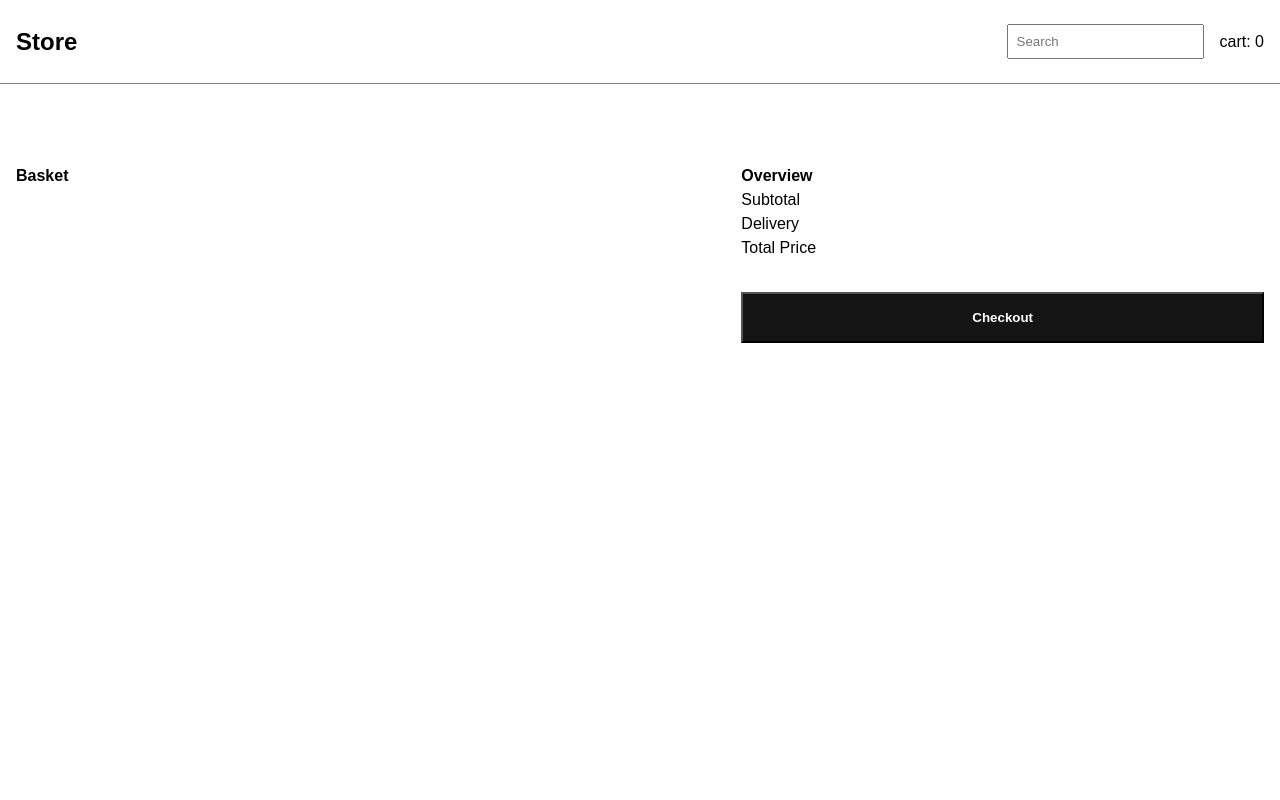
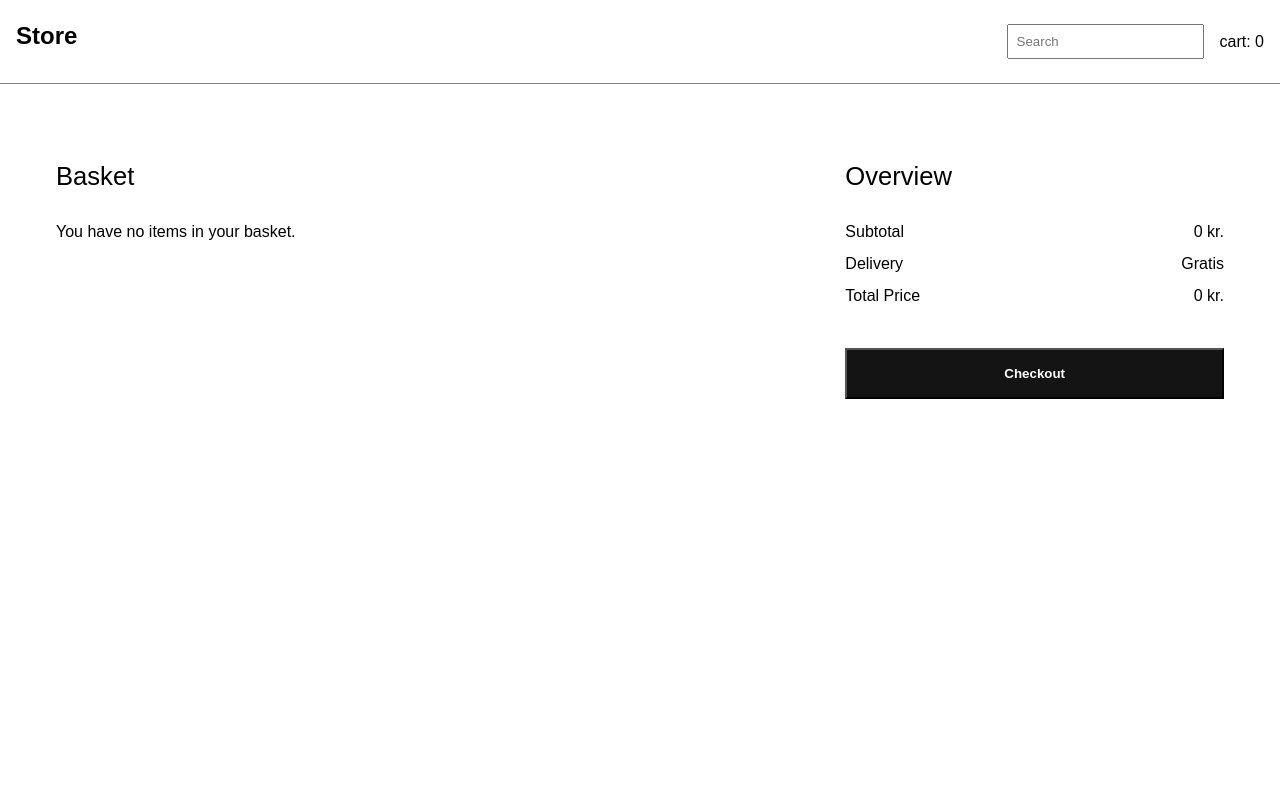
Before and after one commit to gfox0104/ecommerce-app-ms-sql-net-react, a React (Create React App) app in the folder client/: page /cart in a window 1280 px wide. Shown: the top 800 px of the page. Built offline with nearby package versions, Linux system fonts and the light colour scheme.

Commit message:
calculate price of cart items

```diff
--- a/client/src/App.js
+++ b/client/src/App.js
@@ -28,7 +28,7 @@ function App() {
         <Route path="/:id" element={<ProductPage addToCart={addToCart} />} />
         <Route path="/cart" element={<CartPage cart={cart}/>} />
       </Routes>
-      <Footer></Footer>
+      <Footer />
     </>
   );
 }
--- a/client/src/components/CartItem.js
+++ b/client/src/components/CartItem.js
@@ -9,11 +9,15 @@ function CartItem({product}) {
         <img src={mainImg} alt={product.model} />
       </ItemImage>
       <ItemInfo>
-        <h3>{product.brand} {product.model}</h3>
-        <p>Color: {product.color}</p>
-        <p>Size: {product.selectedSize}</p>
-        <p>Quantity: {product.quantity}</p>
-        <p>{product.price} kr</p>
+        <ItemDetails>
+          <h3>{product.brand} {product.model}</h3>
+          <p>Color: {product.color}</p>
+          <p>Size: {product.selectedSize}</p>
+          <p>Quantity: {product.quantity}</p>
+        </ItemDetails>
+        <ItemPrice>
+          <p>{product.price} kr.</p>
+        </ItemPrice>
       </ItemInfo>
     </StyledCartItem>
   )
@@ -38,9 +42,23 @@ img{
 }
 `
 const ItemInfo = styled.div`
+display: flex;
+justify-content: space-between;
 width: 70%;
 h3{
   font-size: 1rem;
+  font-weight: 500;
+}
+p{
+    color: var(--color-text)
+  }
+`
+
+const ItemDetails = styled.div`
+`
+const ItemPrice = styled.div`
+p{
+  color: black;
 }
 `
 
--- a/client/src/pages/CartPage.js
+++ b/client/src/pages/CartPage.js
@@ -1,5 +1,5 @@
 import React,{ useEffect} from 'react'
-import { Container } from '../styles/styles.js';
+import { Container, About } from '../styles/styles.js';
 import styled from 'styled-components';
 import CartItem from "../components/CartItem";
 
@@ -15,10 +15,18 @@ function CartPage({cart}) {
 
   const cartArray = Object.values(cartObject);
 
+  const totalSum = cartArray.reduce((acc, product) => {
+    return acc + (product.price * product.quantity);
+  }, 0);
+  const deliveryPrice = 0 ;
+
   return (
     <StyledCart>
       <Basket>
         <h4>Basket</h4>
+        {cartArray.length === 0 ? (
+          <p>You have no items in your basket.</p>
+          ) : (
           <ul>
               {cartArray.map((product, index) => (
             <li key={index}>
@@ -26,18 +34,22 @@ function CartPage({cart}) {
               </li>
             ))}
           </ul>
+        )}
       </Basket>
       <Overview>
         <h4>Overview</h4>
-        <Subtotal>
-          <p>Subtotal</p>
-        </Subtotal>
-        <Delivery>
+        <Cost>
+          Subtotal
+          <p>{totalSum} kr.</p>
+        </Cost>
+        <Cost>
           <p>Delivery</p>
-        </Delivery>
-        <TotalPrice>
+          <p>{deliveryPrice ? deliveryPrice + " kr." : "Gratis"}</p>
+        </Cost>
+        <Cost>
         <p>Total Price</p>
-        </TotalPrice>
+        <p>{totalSum + deliveryPrice} kr.</p>
+        </Cost>
         <CheckoutButton>Checkout</CheckoutButton>
       </Overview>
     </StyledCart>
@@ -46,24 +58,24 @@ function CartPage({cart}) {
 
 
 const StyledCart = styled(Container)`
-  align-items: flex-start;
+max-width: 1200px;
   @media (max-width: 850px) {
   display: block;
 }
 `
 const Basket = styled.div`
-flex: 2 1 40rem;
+flex: 2;
 `
-const Overview = styled.div`
-flex: 1 2 30rem;
-`
-const Subtotal = styled.div`
-`
-const Delivery = styled.div`
+const Overview = styled(About)`
   flex: 1;
 `
-const TotalPrice = styled.div`
-`
+
+const Cost = styled.div`
+  margin-bottom: 0.5rem;
+  width: 100%;
+  display: flex;
+  justify-content: space-between;
+`;
 
 const CheckoutButton = styled.button`
 `
--- a/client/src/pages/ProductPage.js
+++ b/client/src/pages/ProductPage.js
@@ -33,7 +33,7 @@ function ProductDetail(props ) {
   return (
     <>
       {product && (
-        <StyledProductDetail>
+        <StyledProductPage>
           <ProductImages>
             <img src={product.images} alt="" />
           </ProductImages>
@@ -63,14 +63,13 @@ function ProductDetail(props ) {
             <Button onClick={handleAddToCart}>Add to Basket</Button>
             <p>{product.description}</p>
           </ProductInfo>
-        </StyledProductDetail>
+        </StyledProductPage>
       )}
     </>
   );
 }
 
-const StyledProductDetail = styled(Container)`
-  align-items: flex-start;
+const StyledProductPage = styled(Container)`
   @media (max-width: 850px) {
     display: block;
   }
--- a/client/src/styles/GlobalStyles.js
+++ b/client/src/styles/GlobalStyles.js
@@ -30,6 +30,11 @@ const GlobalStyles = createGlobalStyle`
   h3{
     font-size: 1.6rem;
   }
+  h4{
+    font-size: 1.6rem;
+    font-weight: lighter;
+    margin-bottom: 2rem;
+  }
   p{
     font-size: 1rem; // clamp(1rem, 1vw + 1rem, 3rem)
   }
--- a/client/src/styles/styles.js
+++ b/client/src/styles/styles.js
@@ -3,7 +3,7 @@ import styled from "styled-components";
 export const Container = styled.div`
   min-height: 90vh;
   display: flex;
-  align-items: center;
+  align-items: flex-start;
   justify-content: center;
   margin: 0 auto;
   padding: 5rem 1rem;
```
Lines whose indentation alone changed are shown as unchanged.
